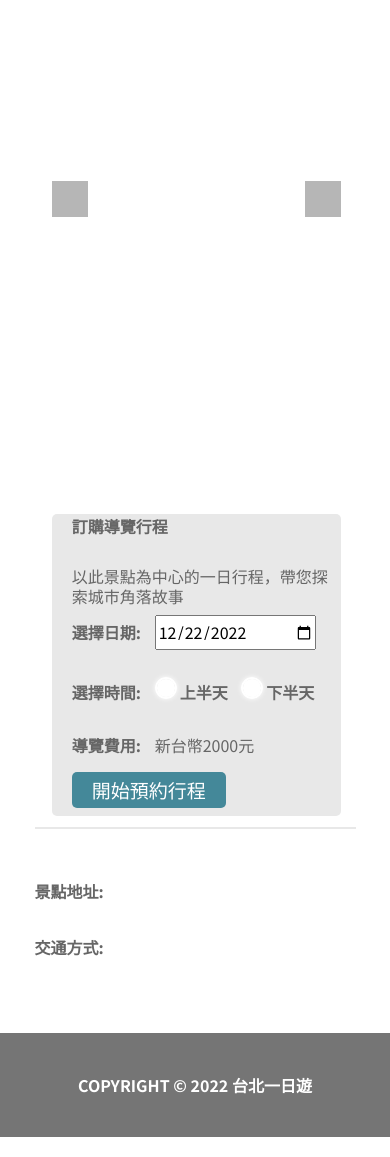
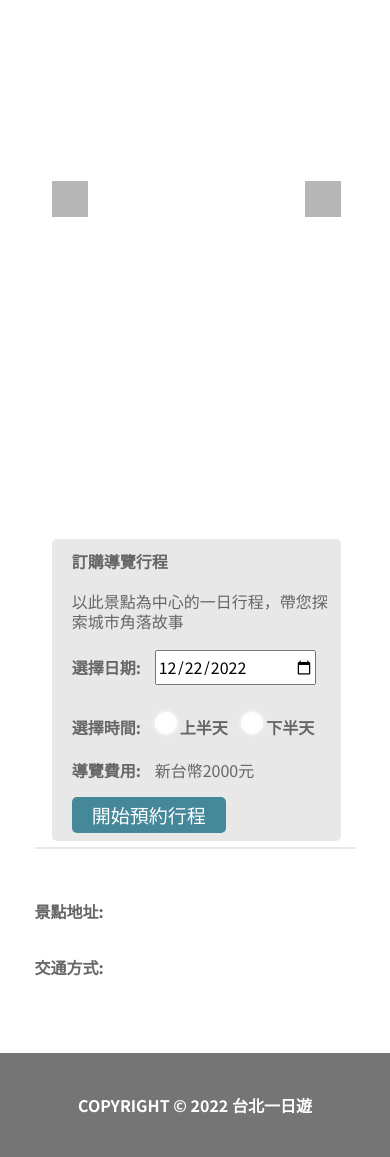
Before and after one commit to yhc59go/taipei-day-trip, a Flask app: page /attraction/1 in a window 390 px wide. Shown: the part 174-1331 px from the top of the page. Run offline with Flask 2, Linux system fonts and the light colour scheme; grey boxes are pictures that could not be loaded.

Commit message:
[DEV] Fine tuning layout
Fine tuning layout.

```diff
--- a/static/CSS/attraction.css
+++ b/static/CSS/attraction.css
@@ -92,6 +92,7 @@
 .bookingDetail{
     width: 560px;
     height: 22px;
+    padding-top: 10px;
     margin-bottom: 30px;
     margin-top: 25px;
     margin-right: 10px;
@@ -115,7 +116,7 @@
     width: 600px;
     height: 22px;
     left: 0px;
-    margin-top: 15px;
+    margin-top: 30px;
     font-family: 'Noto Sans TC';
     font-style: normal;
     font-weight: 500;
@@ -202,7 +203,7 @@
 }
 .imageAndBookingArea{
     width: 1180px;
-    height: 400px;
+    height: 410px;
     display: grid;
     grid-template-columns: 540px 600px;
     justify-content:space-between;
@@ -383,13 +384,19 @@
     }
     .imageAndBookingArea{
         width: 100%;
-        height: 820px;
+        height: 840px;
         grid-template-columns: 90% ;
     }
     .nav{
         width: 90%;
         grid-template-columns: auto auto;
         padding-left: 10px;
+    }
+    .categoryAndMrt{
+        margin-top: 30px;
+    }
+    .attractionName{
+        margin-top: 10px;
     }
 }
 @media (max-width:360px){
@@ -405,7 +412,7 @@
     }
     .imageAndBookingArea{
         width: 100%;
-        height: 900px;
+        height: 925px;
         grid-template-columns: 90% ;
     }
     .profileArea{
@@ -421,4 +428,5 @@
     .booking{
         height: 375px;
     }
+
 }
```
